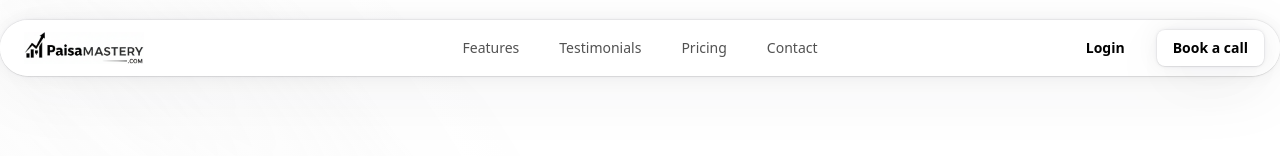
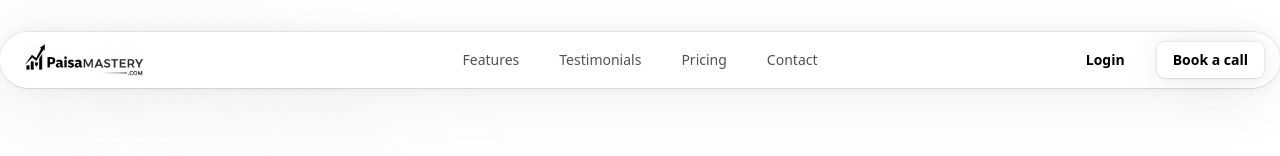
Before and after one commit to suhasarali/Calci, a Next.js app in the folder frontend/: page / in a window 1280 px wide. Shown: the top 156 px of the page. Built offline with nearby package versions, Linux system fonts and the light colour scheme.

Commit message:
small ui changes

```diff
--- a/frontend/components/Navbar.tsx
+++ b/frontend/components/Navbar.tsx
@@ -37,7 +37,7 @@ export function NavbarDemo() {
   const [isMobileMenuOpen, setIsMobileMenuOpen] = useState(false);
 
   return (
-    <div className="relative w-full">
+    <div className="relative w-full mt-3">
       <Navbar>
         {/* Desktop Navigation */}
         <NavBody>
--- a/frontend/components/footer-column.tsx
+++ b/frontend/components/footer-column.tsx
@@ -82,7 +82,7 @@ const contactInfo = [
 
 export default function Footer4Col() {
   return (
-    <footer className="bg-secondary dark:bg-secondary/20 mt-16 w-full place-self-end rounded-t-xl">
+    <footer className="bg-gray-50 dark:bg-secondary/20 mt-16 w-full place-self-end rounded-t-xl">
       <div className="mx-auto max-w-screen-xl px-4 pt-16 pb-6 sm:px-6 lg:px-8 lg:pt-24">
         <div className="grid grid-cols-1 gap-8 lg:grid-cols-3">
           <div>
```
